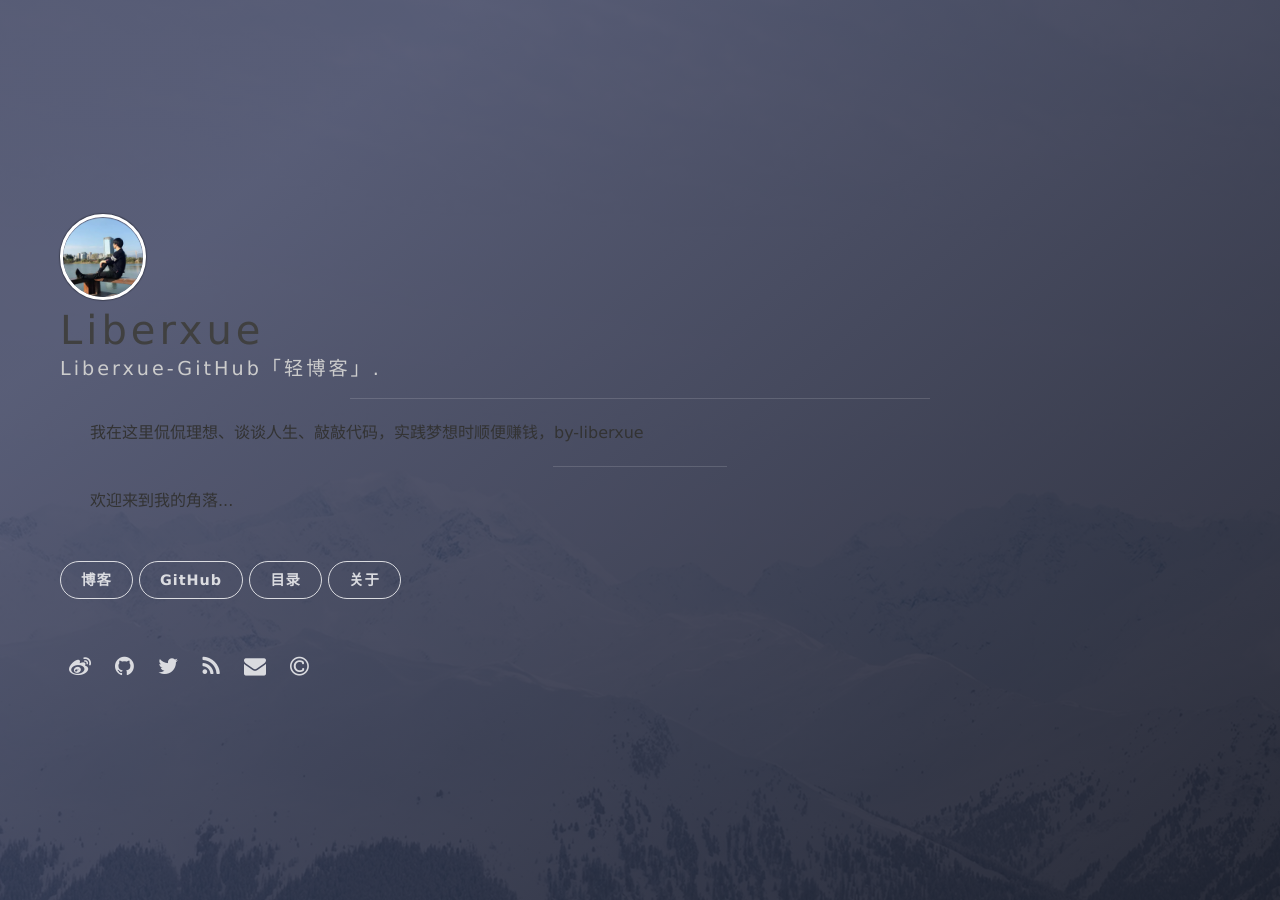
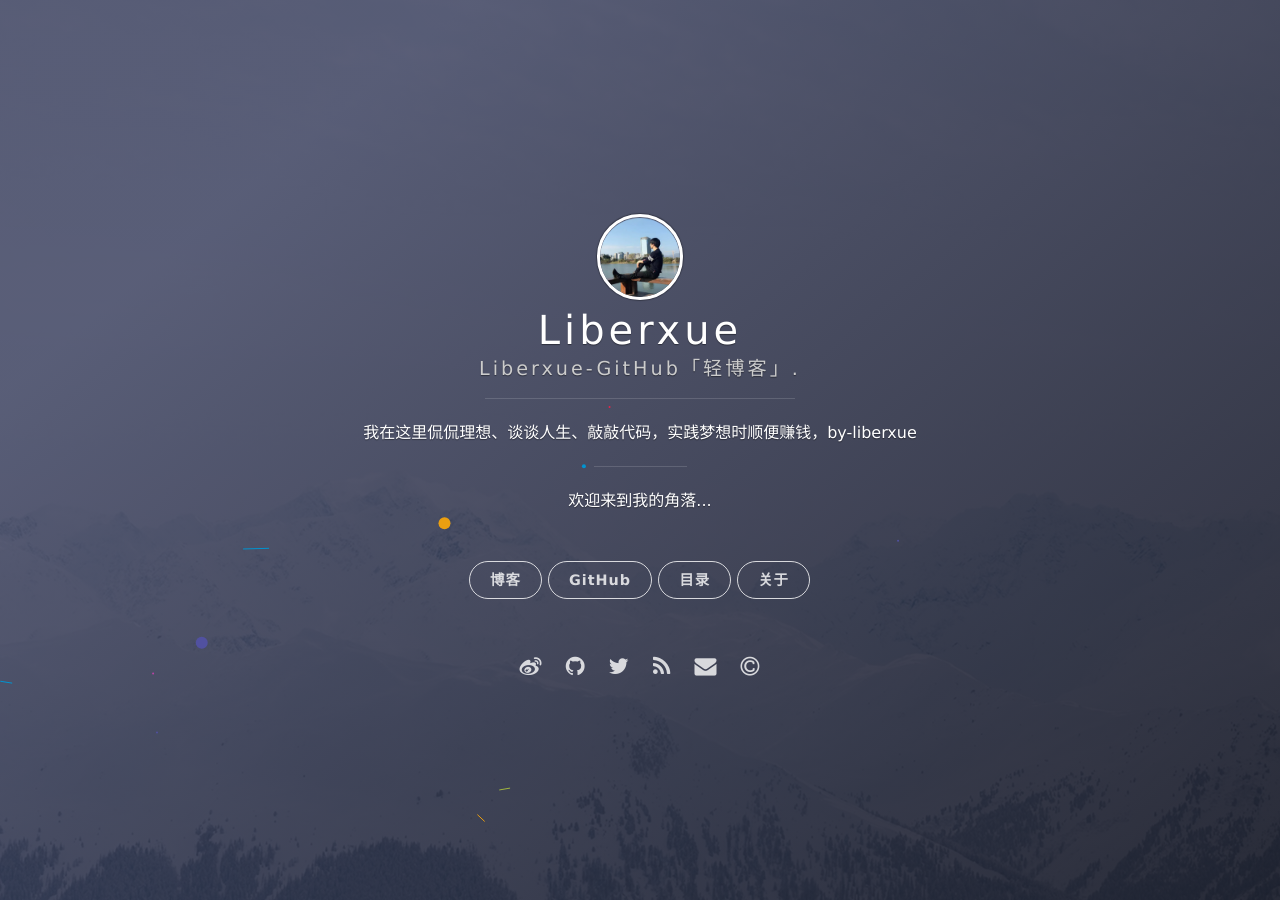
Before and after one commit to qyh214/liberxue.github.io, a Jekyll site: the page built from index.html, in a window 1280 px wide. Built offline with Jekyll 4.4.1, drawn with Linux system fonts in a browser that asks for light colours; nearby versions of some CDN libraries; the list of posts is cut into pages by our own code; comment, search, counter and statistics services are not loaded.

Commit message:
fix index

```diff
--- a/_includes/side-panel.html
+++ b/_includes/side-panel.html
@@ -1,6 +1,11 @@
 <header class="panel-cover {% if page.layout == 'post' or page.layout == 'page' %}panel-cover--collapsed{% endif %}" style="background-image: url('/assets/siteinfo/background-cover.jpg')">
-  <div id=js-actions class="panel-main" role="banner" style="z-index:999;" >
-    <div id="action"  class="panel-main__inner panel-inverted>
+  <div class="panel-main">
+            <div id="js-actions">
+  <canvas id="particles" style="position:absolute;top:0px;left:0px;z-index:1;"></canvas>
+<div id="action" class="hiding-canvas">
+</div>
+		</div>
+    <div class="panel-main__inner panel-inverted">
     <div class="panel-main__content">
         <a href="/#blog" title="前往 {{ site.title }} 的主页" class="blog-button"><img src="/assets/siteinfo/avatar.jpg" width="80" alt="{{ site.title }} logo" class="panel-cover__logo logo" /></a>
         <h1 class="panel-cover__title panel-title"><a href="/#blog" title="link to homepage for {{ site.title }}" class="blog-button">{{ site.title }}</a></h1>
@@ -43,6 +48,5 @@
     {% else %}
     <div class="panel-cover--overlay cover-disabled"></div>
     {% endif %}
-      <canvas id="particles" style="position:absolute;top:0px;left:0px;z-index:1;"></canvas>
   </div>
 </header>
```
